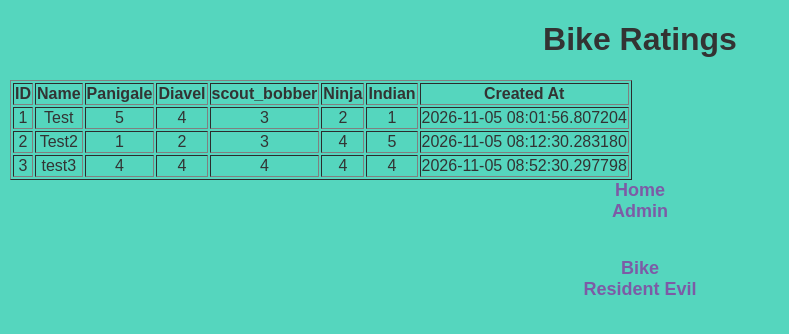
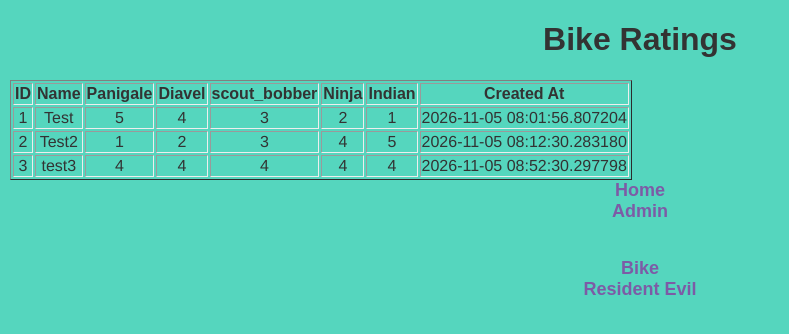
Before and after one commit to korivaj/CheckPointProject, a Flask app: page /admin/claret in a window 1280 px wide. Shown: the top 334 px of the page, without its empty margins (0-789 px from the left). Run offline with Flask 3, Linux system fonts and the light colour scheme.

Commit message:
Changed font for admin result pages

```diff
--- a/static/css/style.css
+++ b/static/css/style.css
@@ -58,3 +58,14 @@ box-shadow: 0 0 10px purple;
     max-width: 345px;
     max-height: 579;
 }
+tr {
+    box-shadow: purple;
+    border: 10px;
+    text-shadow: crimson;
+    border: 5px;
+}
+
+td {
+    font-family:'Franklin Gothic Medium', 'Arial Narrow', Arial, sans-serif;
+
+}
```
